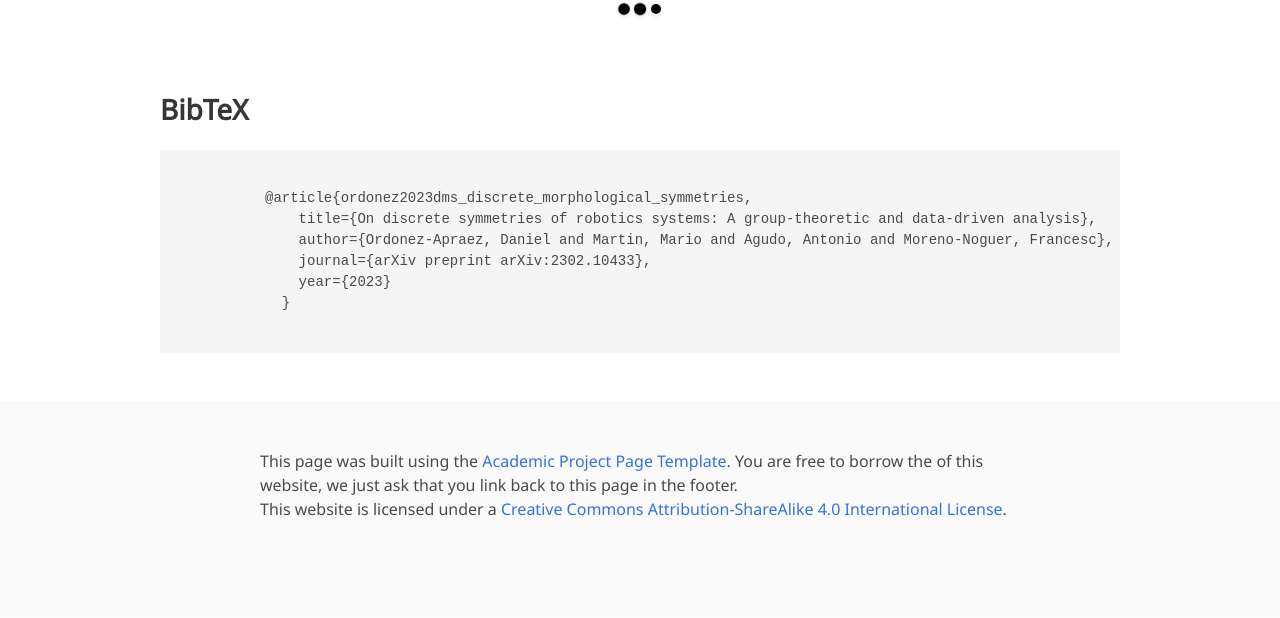
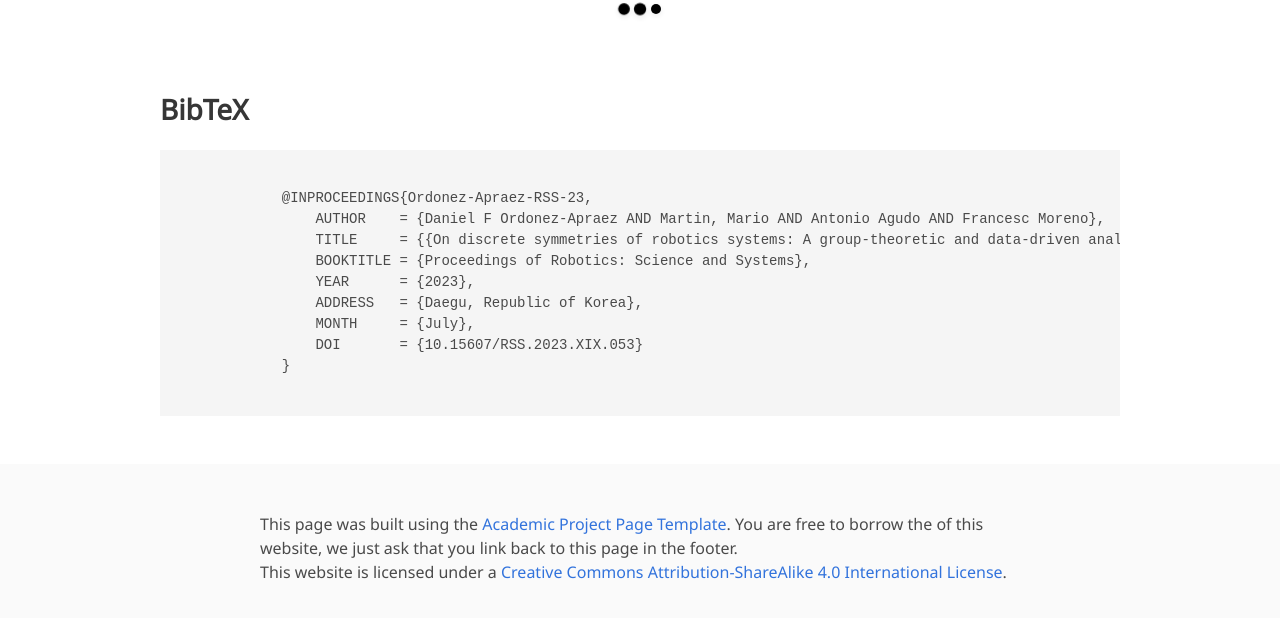
Before and after one commit to Danfoa/MorphoSymm, a plain HTML site: page docs/index.html in a window 1280 px wide. Shown: the part 2307-2925 px from the top of the page. Drawn offline with nearby package versions, Linux system fonts and the light colour scheme; some icons are missing; a web font is replaced by a local one.

Commit message:
Update Citation Reference

```diff
--- a/docs/index.html
+++ b/docs/index.html
@@ -293,11 +293,14 @@
     <div class="container is-max-desktop content">
         <h2 class="title">BibTeX</h2>
         <pre><code>
-          @article{ordonez2023dms_discrete_morphological_symmetries,
-              title={On discrete symmetries of robotics systems: A group-theoretic and data-driven analysis},
-              author={Ordonez-Apraez, Daniel and Martin, Mario and Agudo, Antonio and Moreno-Noguer, Francesc},
-              journal={arXiv preprint arXiv:2302.10433},
-              year={2023}
+            @INPROCEEDINGS{Ordonez-Apraez-RSS-23,
+                AUTHOR    = {Daniel F Ordonez-Apraez AND Martin, Mario AND Antonio Agudo AND Francesc Moreno},
+                TITLE     = {{On discrete symmetries of robotics systems: A group-theoretic and data-driven analysis}},
+                BOOKTITLE = {Proceedings of Robotics: Science and Systems},
+                YEAR      = {2023},
+                ADDRESS   = {Daegu, Republic of Korea},
+                MONTH     = {July},
+                DOI       = {10.15607/RSS.2023.XIX.053}
             }
       </code></pre>
     </div>
```
Also changed, not shown: 1 other file.
